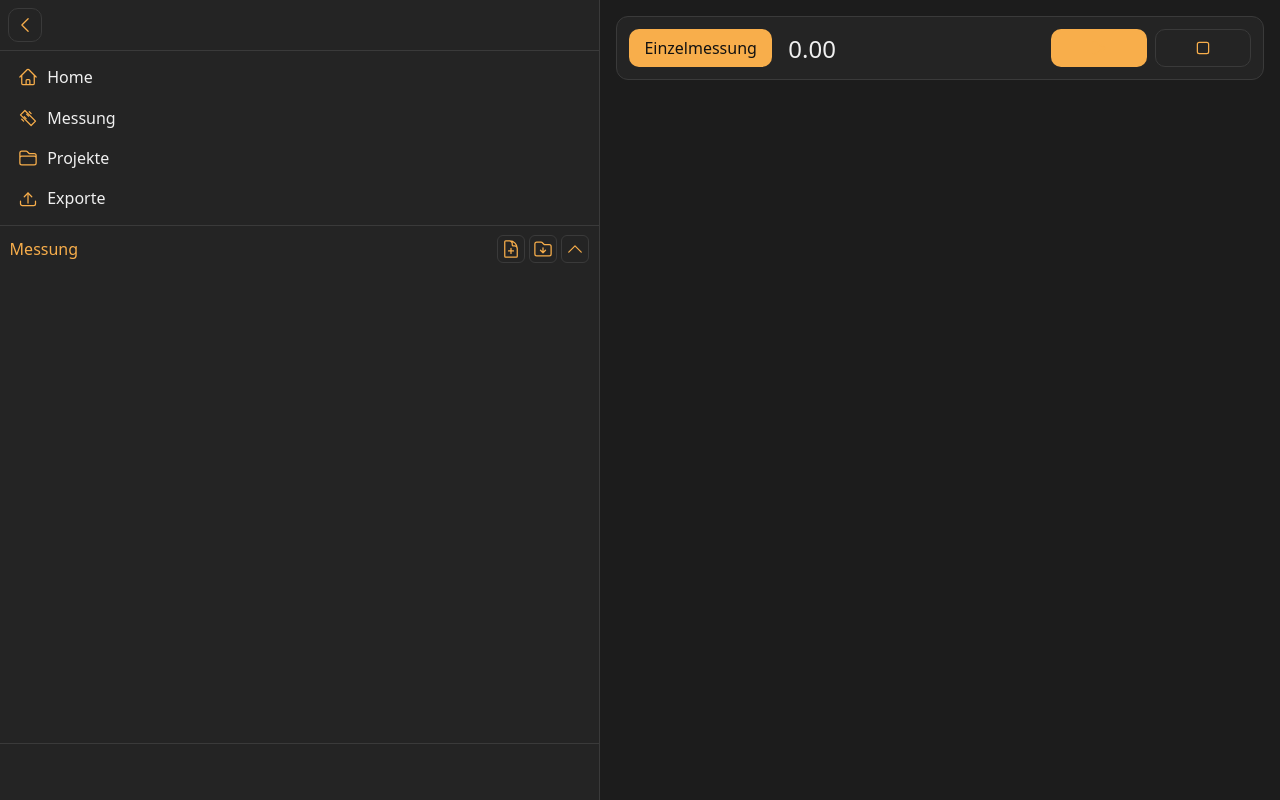
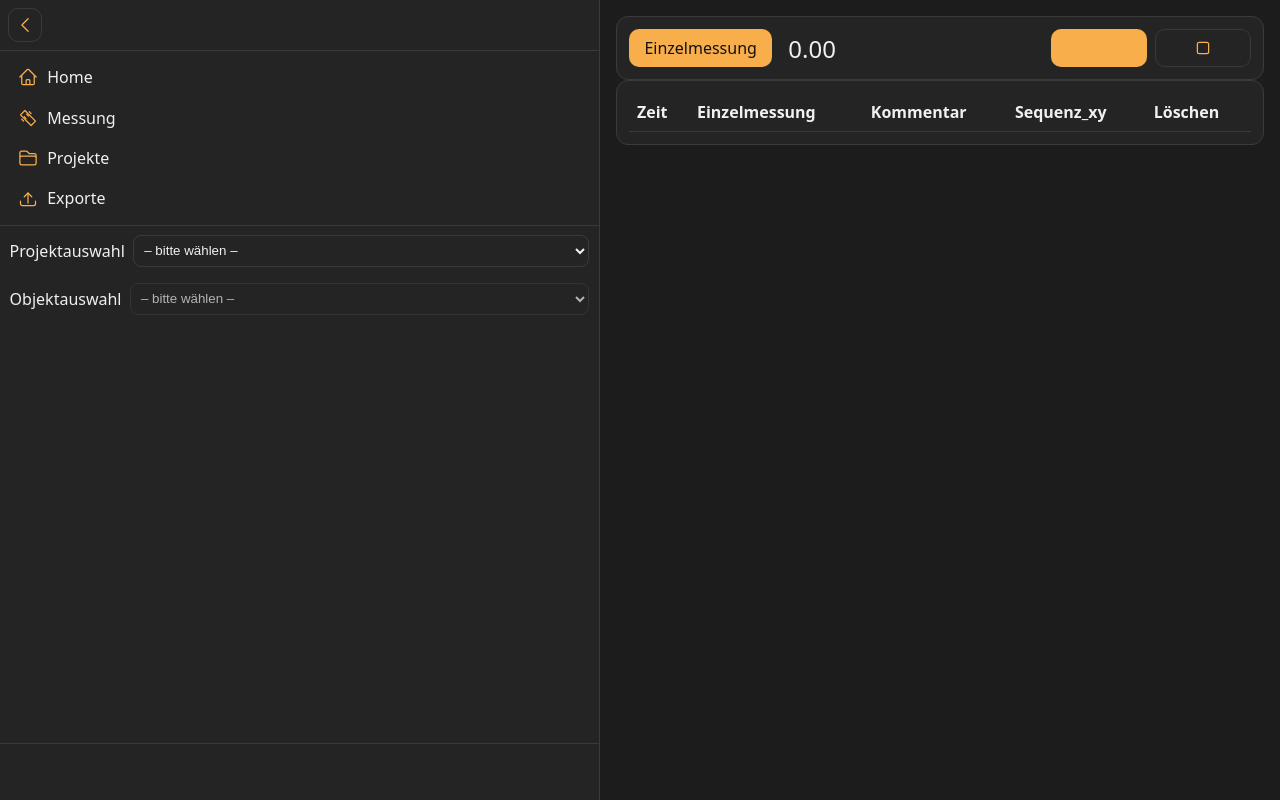
Before and after one commit to Barahir23/mavomasterpi, a Django app: page /messung/ in a window 1280 px wide. Run offline with Django 3.2, Linux system fonts and the light colour scheme; data comes from the database, SQL or seed files in the repository; lists and menus that the app fills with data are empty; some libraries are stand-ins or nearby versions.

Commit message:
Handle missing measurement in measurement page

```diff
--- a/messung/templates/messung/messung_page.html
+++ b/messung/templates/messung/messung_page.html
@@ -5,7 +5,26 @@
   <link rel="stylesheet" href="{% static 'css/messung.css' %}">
 {% endblock %}
 {% block sidebar_context %}
-  {% include "messung/messung_edit.html" %}
+  <form id="selection-form" class="edit-form">
+    <div class="form-row">
+      <label for="project-select">Projektauswahl</label>
+      <select id="project-select" name="projekt">
+        <option value="">– bitte wählen –</option>
+        {% for projekt in projekte %}
+          <option value="{{ projekt.id }}">{{ projekt.name }}</option>
+        {% endfor %}
+      </select>
+    </div>
+    <div class="form-row">
+      <label for="object-select">Objektauswahl</label>
+      <select id="object-select" name="objekt" disabled>
+        <option value="">– bitte wählen –</option>
+      </select>
+    </div>
+  </form>
+  {% if selected_messung %}
+    {% include "messung/messung_edit.html" %}
+  {% endif %}
 {% endblock %}
 {% block content %}
   <section class="card measurement-card">
@@ -22,6 +41,21 @@
       </button>
     </div>
   </section>
+
+  <section class="card">
+    <table class="measurement-table">
+      <thead>
+        <tr>
+          <th>Zeit</th>
+          <th>Einzelmessung</th>
+          <th>Kommentar</th>
+          <th>Sequenz_xy</th>
+          <th>Löschen</th>
+        </tr>
+      </thead>
+      <tbody id="measurement-table-body"></tbody>
+    </table>
+  </section>
 {% endblock %}
 {% block extra_js %}
   <script src="{% static 'js/messung.js' %}"></script>
--- a/messung/views.py
+++ b/messung/views.py
@@ -30,9 +30,31 @@ def messung_page(request):
     except (FileNotFoundError, subprocess.CalledProcessError) as e:
         print(f"Fehler bei lsusb: {e}")
         device_warning = True
+
     projekte = Projekt.objects.all().order_by('name')
     anforderungen = Anforderungen.objects.all().order_by('ref')
-    context = {'projekte': projekte, 'anforderungen': anforderungen, 'device_warning': device_warning}
+
+    objekt_id = request.GET.get('objekt')
+    messung_id = request.GET.get('messung')
+
+    selected_objekt = None
+    selected_messung = None
+    messung_form = None
+
+    if objekt_id:
+        selected_objekt = get_object_or_404(Objekt, pk=objekt_id)
+        if messung_id:
+            selected_messung = get_object_or_404(Messdaten, pk=messung_id, objekt=selected_objekt)
+            messung_form = MessungForm(instance=selected_messung)
+
+    context = {
+        'projekte': projekte,
+        'anforderungen': anforderungen,
+        'device_warning': device_warning,
+        'selected_objekt': selected_objekt,
+        'selected_messung': selected_messung,
+        'messung_form': messung_form,
+    }
     return render(request, 'messung/messung_page.html', context)
 
 
--- a/static/css/messung.css
+++ b/static/css/messung.css
@@ -15,3 +15,22 @@
 #realtime-value {
   font-size: 1.5rem;
 }
+
+.measurement-table {
+  width: 100%;
+  border-collapse: collapse;
+}
+
+.measurement-table th,
+.measurement-table td {
+  padding: 0.5rem;
+  border-bottom: 1px solid var(--color-border);
+}
+
+.measurement-table th {
+  text-align: left;
+}
+
+.measurement-table td:last-child {
+  text-align: center;
+}
```
